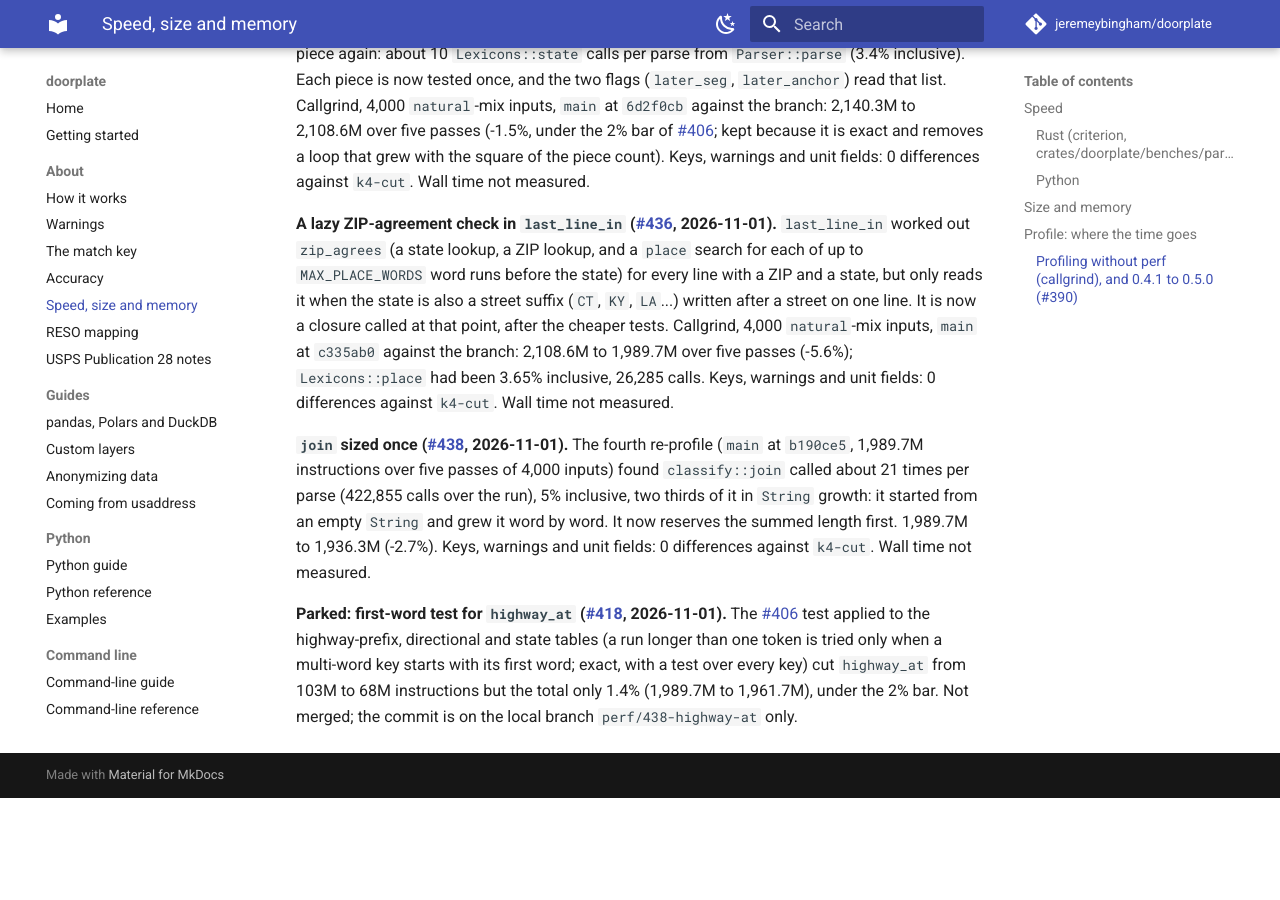
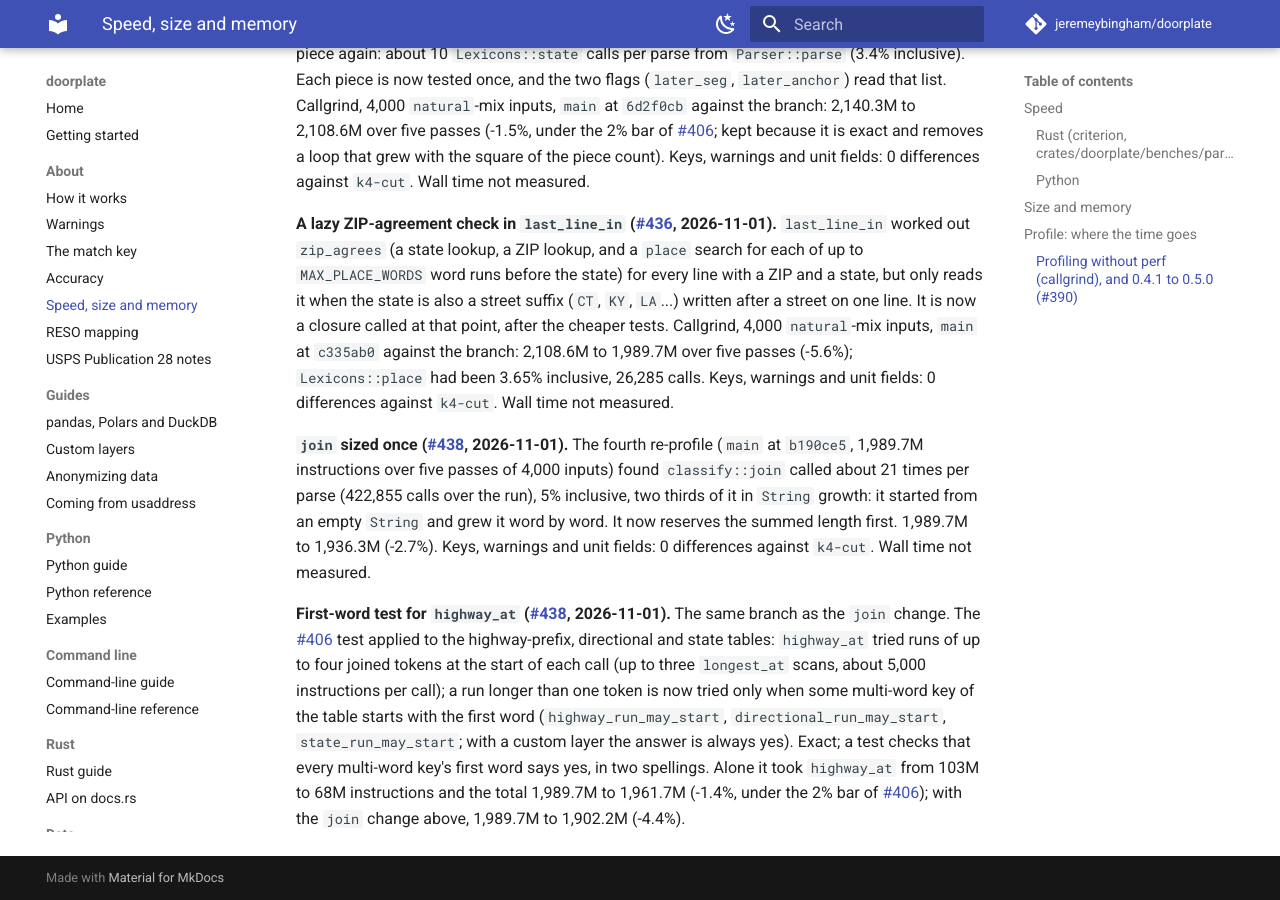
Before and after one commit to jeremeybingham/doorplate, an MkDocs documentation site: the page built from docs/speed-and-size.md, in a window 1280 px wide and 900 px high, scrolled down 10053 px. Built offline with MkDocs 1.6.1 and Material for MkDocs 9.7.7, drawn with Linux system fonts in a browser that asks for light colours; comment, search, counter and statistics services are not loaded; before the commit the page ends 10851 px from its top, so only the background shows below that.

Commit message:
docs: highway_at is in this PR (#438)
Co-Authored-By: Claude Sonnet 5.5 <noreply@anthropic.com>

```diff
--- a/docs/speed-and-size.md
+++ b/docs/speed-and-size.md
@@ -217,4 +217,4 @@ Not kept: `panic = "abort"` (0.05% of instructions, 2% of the stripped CLI, and
 
 **`join` sized once (#438, 2026-11-01).** The fourth re-profile (`main` at `b190ce5`, 1,989.7M instructions over five passes of 4,000 inputs) found `classify::join` called about 21 times per parse (422,855 calls over the run), 5% inclusive, two thirds of it in `String` growth: it started from an empty `String` and grew it word by word. It now reserves the summed length first. 1,989.7M to 1,936.3M (-2.7%). Keys, warnings and unit fields: 0 differences against `k4-cut`. Wall time not measured.
 
-**Parked: first-word test for `highway_at` (#418, 2026-11-01).** The #406 test applied to the highway-prefix, directional and state tables (a run longer than one token is tried only when a multi-word key starts with its first word; exact, with a test over every key) cut `highway_at` from 103M to 68M instructions but the total only 1.4% (1,989.7M to 1,961.7M), under the 2% bar. Not merged; the commit is on the local branch `perf/438-highway-at` only.
+**First-word test for `highway_at` (#438, 2026-11-01).** The same branch as the `join` change. The #406 test applied to the highway-prefix, directional and state tables: `highway_at` tried runs of up to four joined tokens at the start of each call (up to three `longest_at` scans, about 5,000 instructions per call); a run longer than one token is now tried only when some multi-word key of the table starts with the first word (`highway_run_may_start`, `directional_run_may_start`, `state_run_may_start`; with a custom layer the answer is always yes). Exact; a test checks that every multi-word key's first word says yes, in two spellings. Alone it took `highway_at` from 103M to 68M instructions and the total 1,989.7M to 1,961.7M (-1.4%, under the 2% bar of #406); with the `join` change above, 1,989.7M to 1,902.2M (-4.4%).
```
